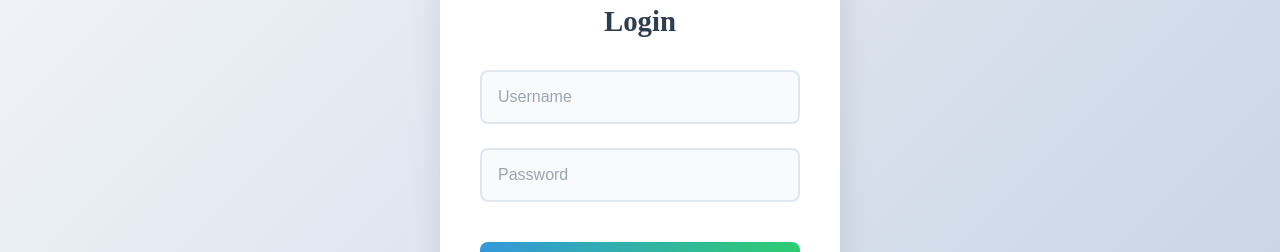
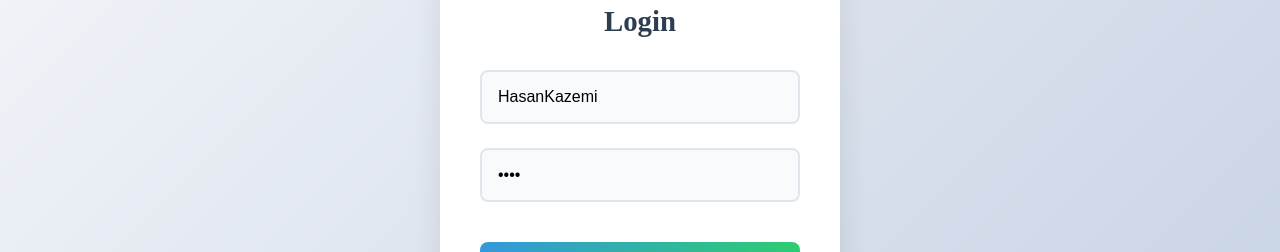
Before and after one commit to HasanKazemi/Team-Task-Management, a React (Vite) app: page / in a window 1280 px wide. Shown: the part 227-479 px from the top of the page. Built offline with nearby package versions, Linux system fonts and the light colour scheme.

Commit message:
set default value for login form

```diff
--- a/src/pages/AuthPage.tsx
+++ b/src/pages/AuthPage.tsx
@@ -9,8 +9,8 @@ import styles from "../styles/authPage.module.css"
 
 const AuthPage: React.FC = () => {
   const [isLogin, setIsLogin] = useState(true)
-  const [username, setUsername] = useState('');
-  const [password, setPassword] = useState('');
+  const [username, setUsername] = useState('HasanKazemi');
+  const [password, setPassword] = useState('1234');
   const [error, setError] = useState('');
   const [loading, setLoading] = useState(false);
   const navigate = useNavigate()
```
